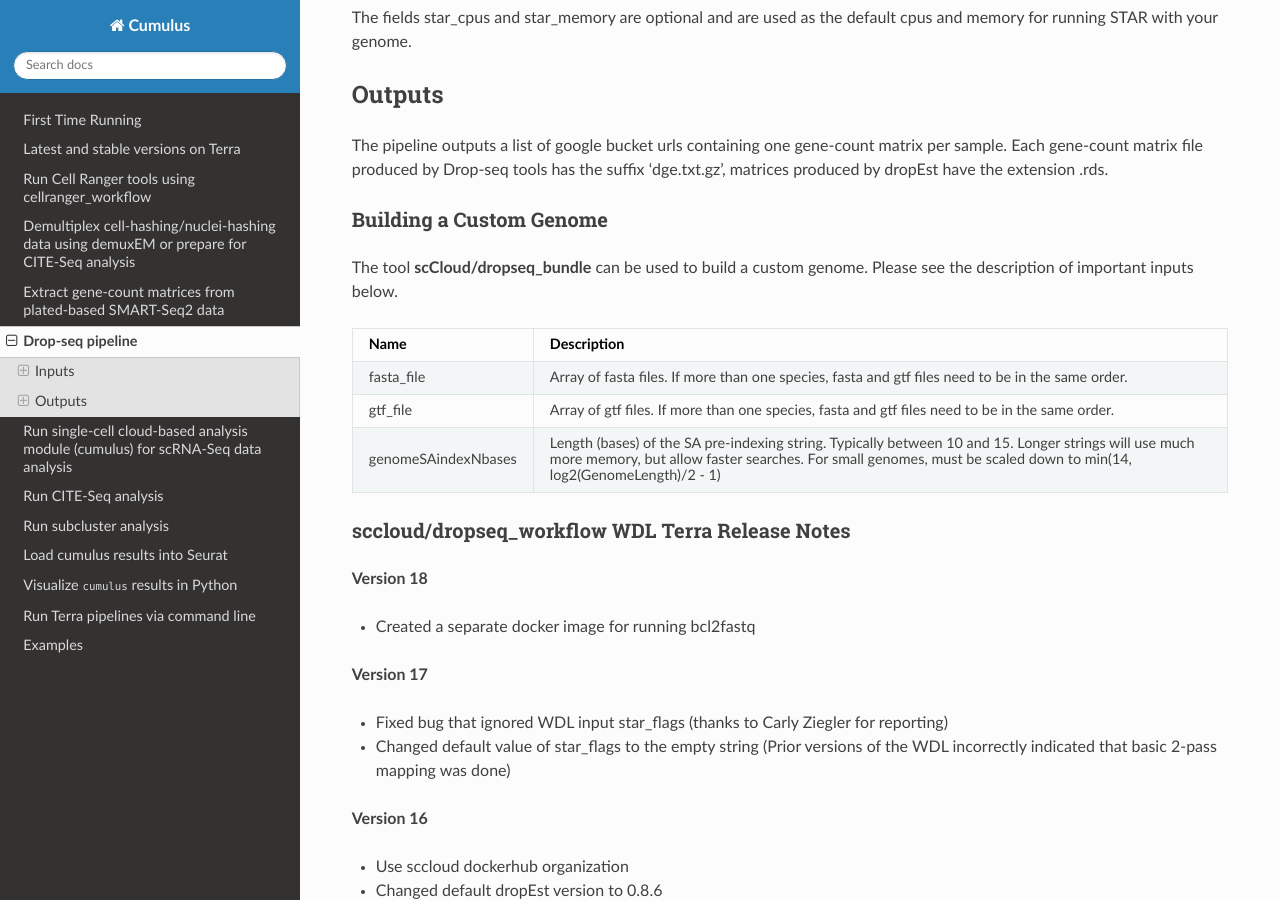
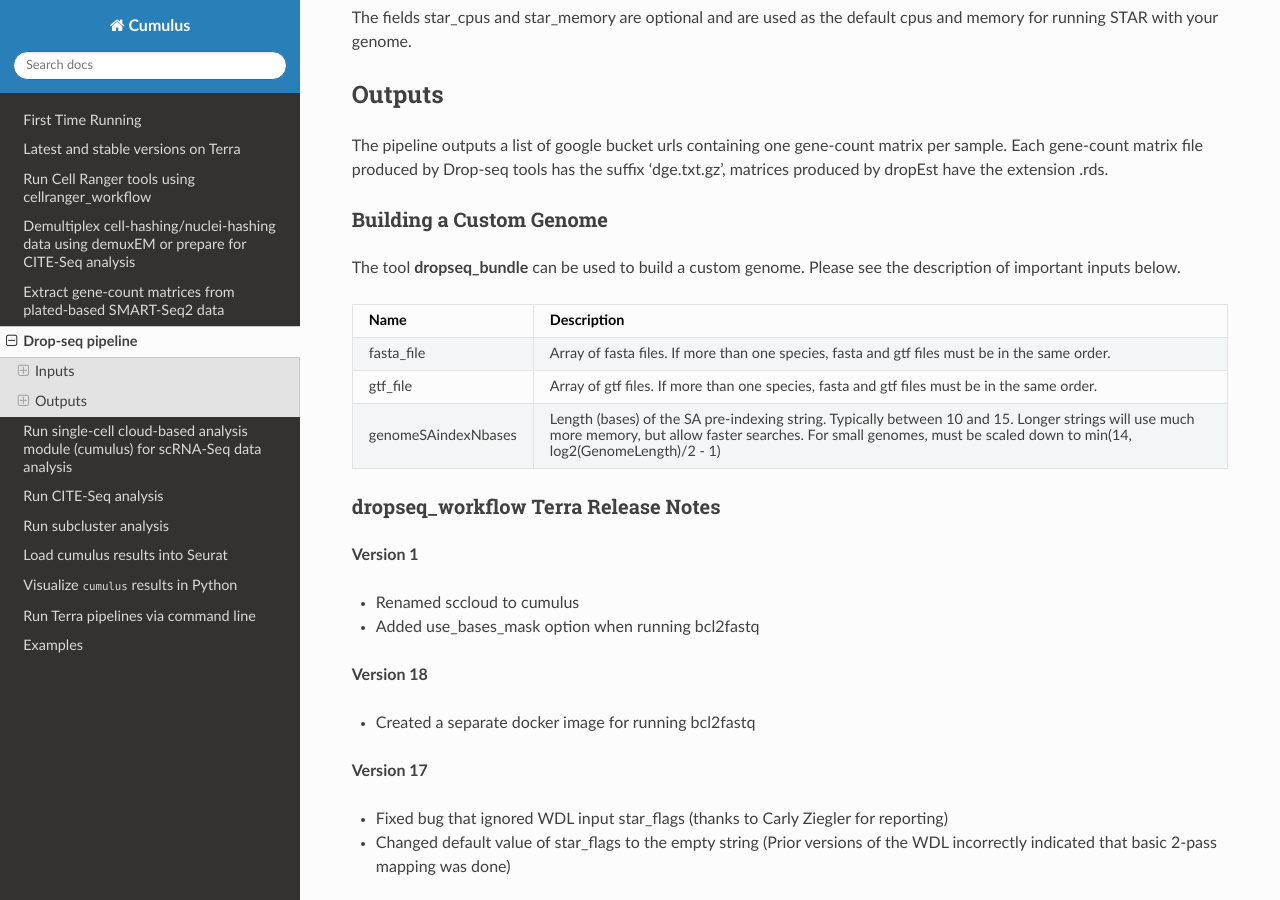
Before and after one commit to lilab-bcb/cumulus, a Sphinx documentation site: the page built from docs/drop_seq.rst, in a window 1280 px wide and 900 px high, scrolled down 3670 px. Built offline with Sphinx 7.4.7 and the Read the Docs theme 2.0.0, drawn with Linux system fonts in a browser that asks for light colours; some of the changed text lies outside the part shown.

```diff
--- a/docs/command_line.rst
+++ b/docs/command_line.rst
@@ -34,7 +34,7 @@ Next, create an virtual environment ``alto`` and install ``alto`` tools::
 	conda create -n alto -y pip
 	source activate alto
 	git clone https://github.com/klarman-cell-observatory/altocumulus.git
-	cd alto
+	cd altocumulus
 	pip install -e .
 
 ---------------------------------
--- a/docs/drop_seq.rst
+++ b/docs/drop_seq.rst
@@ -79,7 +79,7 @@ Additionally the pipeline provides the option to generate count matrices using
 
 #. Import dropseq_workflow tool.
 
-	In Terra, select the ``Tools`` tab, then click ``Find a Tool``. Click ``Broad Methods Repository``. Type **scCloud/dropseq_workflow**.
+	In Terra, select the ``Tools`` tab, then click ``Find a Tool``. Click ``Broad Methods Repository``. Type **dropseq_workflow**.
  	You can also see the Terra documentation for `adding a tool`_.
 
 #. Select ``Process single workflow from files``.
@@ -181,7 +181,7 @@ The pipeline outputs a list of google bucket urls containing one gene-count matr
 Building a Custom Genome
 ==========================
 
-The tool **scCloud/dropseq_bundle** can be used to build a custom genome.
+The tool **dropseq_bundle** can be used to build a custom genome.
 Please see the description of important inputs below.
 
 .. list-table::
@@ -191,15 +191,20 @@ Please see the description of important inputs below.
 	* - Name
 	  - Description
 	* - fasta_file
-	  - Array of fasta files. If more than one species, fasta and gtf files need to be in the same order.
+	  - Array of fasta files. If more than one species, fasta and gtf files must be in the same order.
 	* - gtf_file
-	  - Array of gtf files. If more than one species, fasta and gtf files need to be in the same order.
+	  - Array of gtf files. If more than one species, fasta and gtf files must be in the same order.
 	* - genomeSAindexNbases
 	  - Length (bases) of the SA pre-indexing string. Typically between 10 and 15. Longer strings will use much more memory, but allow faster searches. For small genomes, must be scaled down to min(14, log2(GenomeLength)/2 - 1)
 
 
-sccloud/dropseq_workflow WDL Terra Release Notes
+dropseq_workflow Terra Release Notes
 ===================================================
+
+**Version 1**
+
+- Renamed sccloud to cumulus
+- Added use_bases_mask option when running bcl2fastq
 
 **Version 18**
 
```
Also changed, not shown: 2 other files.
